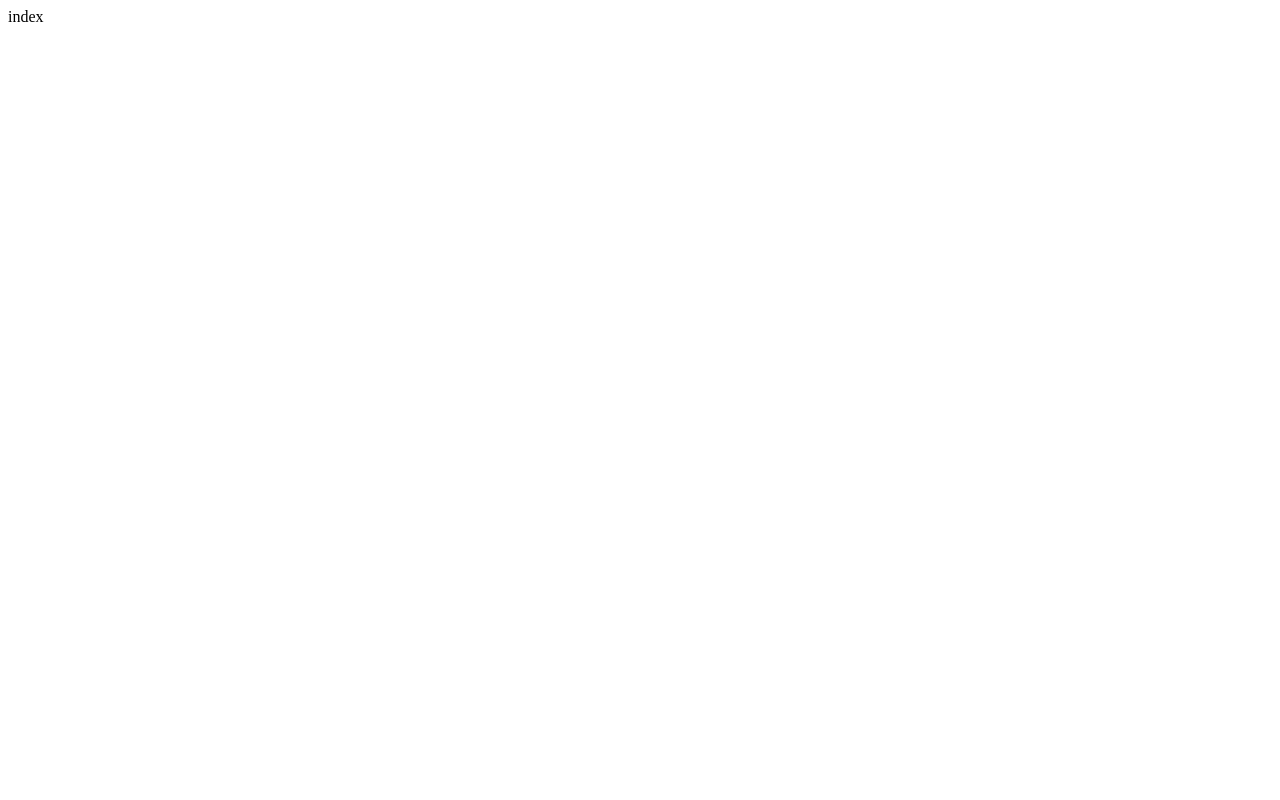
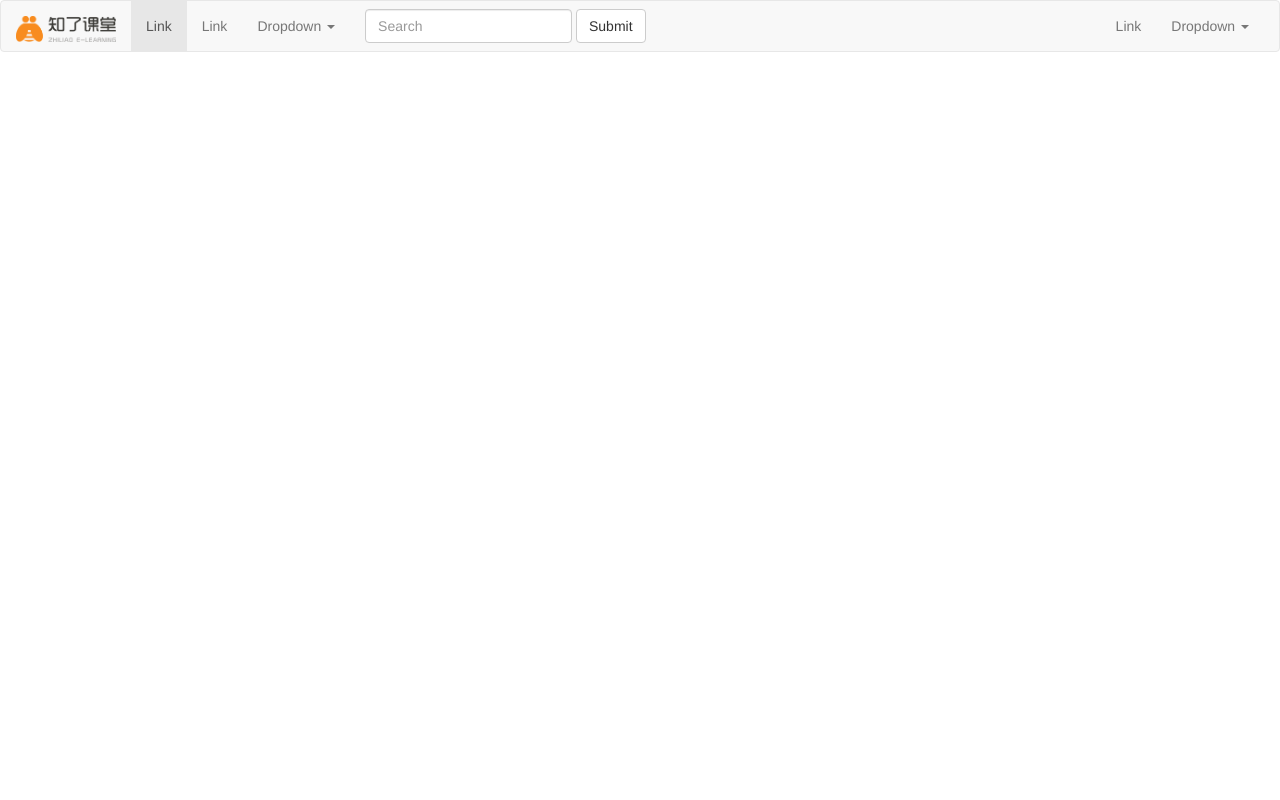
Before and after one commit to ttuzki/-Flask--Flask-, a Flask app: page / in a window 1280 px wide. Before the commit the page is almost empty. Run offline with Flask 2, Linux system fonts and the light colour scheme; some libraries are stand-ins or nearby versions.

Commit message:
导入css 成功，没有报错

```diff
--- a/run.py
+++ b/run.py
@@ -1,4 +1,4 @@
-from flask import Flask
+from flask import Flask,render_template
 import config
 
 app = Flask(__name__)
@@ -6,7 +6,7 @@ app.config.from_object(config)
 
 @app.route('/')
 def index():
-	return 'index'
+	return render_template('index.html')
 
 if __name__ == '__main__':
 	app.run()
--- /dev/null
+++ b/static/css/index.css
@@ -0,0 +1,3 @@
+.logo{
+	width: 100px
+}
--- a/templates/index.html
+++ b/templates/index.html
@@ -6,8 +6,63 @@
 	<link rel="stylesheet" href="https://cdn.bootcss.com/bootstrap/3.3.7/css/bootstrap.min.css" integrity="sha384-BVYiiSIFeK1dGmJRAkycuHAHRg32OmUcww7on3RYdg4Va+PmSTsz/K68vbdEjh4u" crossorigin="anonymous">
 	<script src="https://cdn.bootcss.com/jquery/3.3.1/jquery.min.js"></script>
 	<script src="https://cdn.bootcss.com/bootstrap/3.3.7/js/bootstrap.min.js" integrity="sha384-Tc5IQib027qvyjSMfHjOMaLkfuWVxZxUPnCJA7l2mCWNIpG9mGCD8wGNIcPD7Txa" crossorigin="anonymous"></script>
+	<link rel="stylesheet" type="text/css" href="{{url_for('static',filename='css/index.css')}}">
 </head>
 <body>
+<nav class="navbar navbar-default">
+  <div class="container-fluid">
+    <!-- Brand and toggle get grouped for better mobile display -->
+    <div class="navbar-header">
+      <button type="button" class="navbar-toggle collapsed" data-toggle="collapse" data-target="#bs-example-navbar-collapse-1" aria-expanded="false">
+        <span class="sr-only">Toggle navigation</span>
+        <span class="icon-bar"></span>
+        <span class="icon-bar"></span>
+        <span class="icon-bar"></span>
+      </button>
+      <a class="navbar-brand" href="#">
+		<img class="logo" src="{{url_for('static',filename='images/zhiliaologo.png')}}">
+      </a>
+    </div>
 
+    <!-- Collect the nav links, forms, and other content for toggling -->
+    <div class="collapse navbar-collapse" id="bs-example-navbar-collapse-1">
+      <ul class="nav navbar-nav">
+        <li class="active"><a href="#">Link <span class="sr-only">(current)</span></a></li>
+        <li><a href="#">Link</a></li>
+        <li class="dropdown">
+          <a href="#" class="dropdown-toggle" data-toggle="dropdown" role="button" aria-haspopup="true" aria-expanded="false">Dropdown <span class="caret"></span></a>
+          <ul class="dropdown-menu">
+            <li><a href="#">Action</a></li>
+            <li><a href="#">Another action</a></li>
+            <li><a href="#">Something else here</a></li>
+            <li role="separator" class="divider"></li>
+            <li><a href="#">Separated link</a></li>
+            <li role="separator" class="divider"></li>
+            <li><a href="#">One more separated link</a></li>
+          </ul>
+        </li>
+      </ul>
+      <form class="navbar-form navbar-left">
+        <div class="form-group">
+          <input type="text" class="form-control" placeholder="Search">
+        </div>
+        <button type="submit" class="btn btn-default">Submit</button>
+      </form>
+      <ul class="nav navbar-nav navbar-right">
+        <li><a href="#">Link</a></li>
+        <li class="dropdown">
+          <a href="#" class="dropdown-toggle" data-toggle="dropdown" role="button" aria-haspopup="true" aria-expanded="false">Dropdown <span class="caret"></span></a>
+          <ul class="dropdown-menu">
+            <li><a href="#">Action</a></li>
+            <li><a href="#">Another action</a></li>
+            <li><a href="#">Something else here</a></li>
+            <li role="separator" class="divider"></li>
+            <li><a href="#">Separated link</a></li>
+          </ul>
+        </li>
+      </ul>
+    </div><!-- /.navbar-collapse -->
+  </div><!-- /.container-fluid -->
+</nav>
 </body>
 </html>
```
Also changed, not shown: templates/db.html (added).
